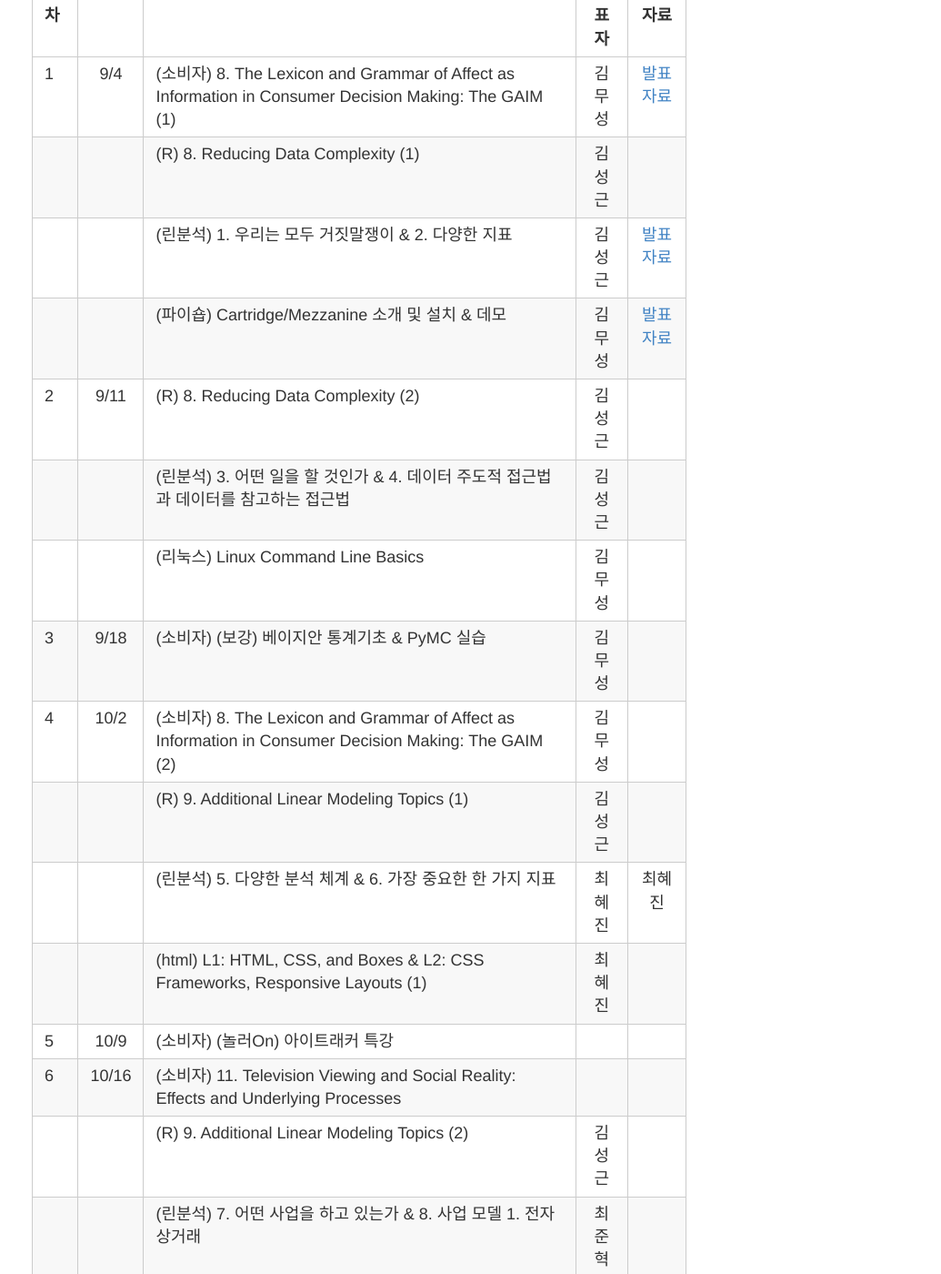
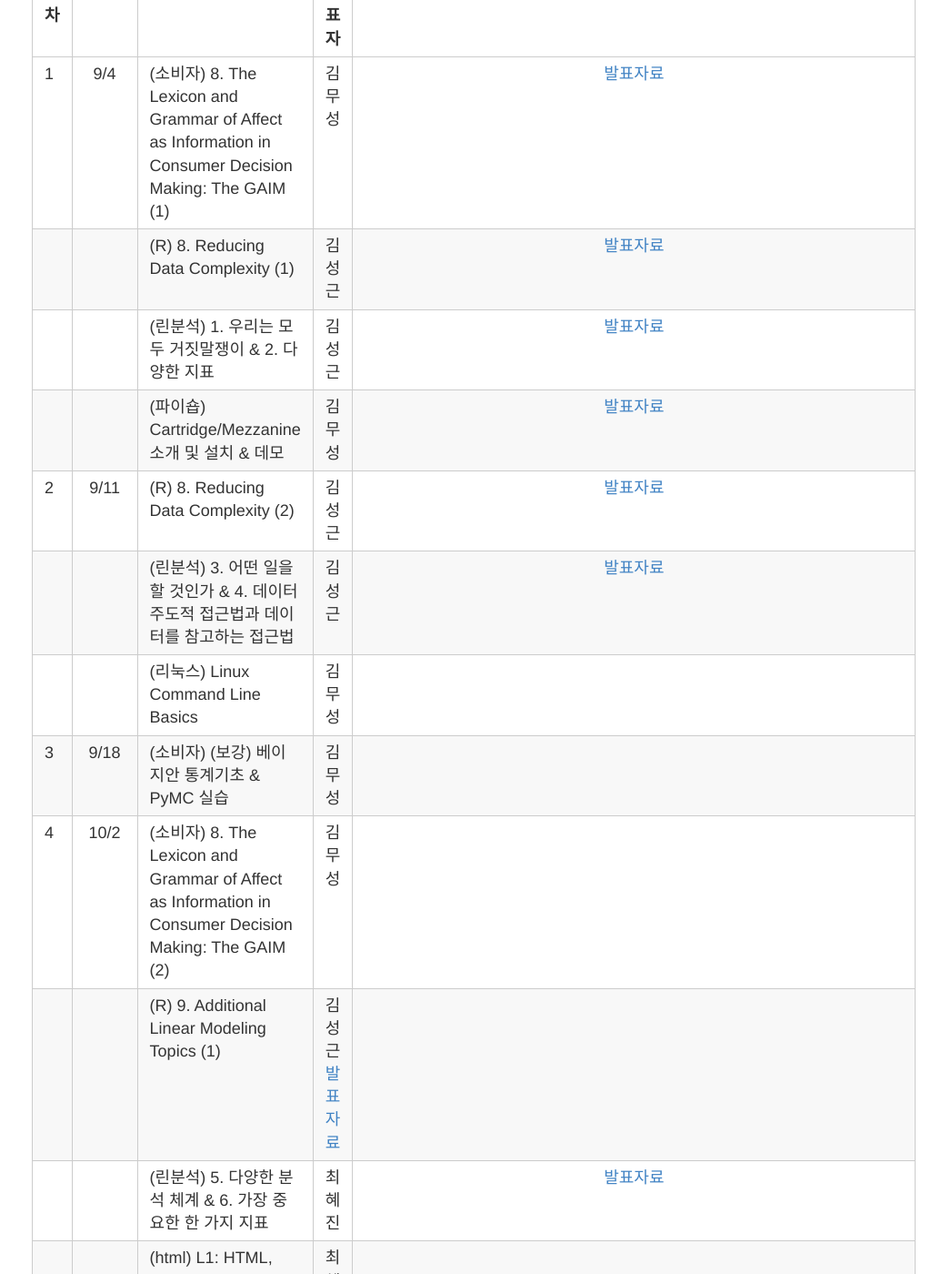
Before and after one commit to psygement/conpsy, a Jekyll site: the page built from _posts/2015-8-21-SCHEDULE.md, in a window 1280 px wide and 1400 px high, scrolled down 5312 px. Shown: the whole window at 91% size, without its empty margins (245-1280 px from the left). Built offline with Jekyll 4.4.1, drawn with Linux system fonts in a browser that asks for light colours; Markdown is read by kramdown in place of the engine named in the settings; some of the changed text lies outside the part shown.

Commit message:
Update 2015-8-21-SCHEDULE.md

```diff
--- a/_posts/2015-8-21-SCHEDULE.md
+++ b/_posts/2015-8-21-SCHEDULE.md
@@ -59,7 +59,7 @@
 | 3 |7/3 |(GA) 2. Digital Analytics Fundamentals (2) |김성근|[발표자료](https://drive.google.com/file/d/0B_Ekt7icI0htTzZJSkljMEVaYTQ/view) |
 |   |    |(소비자) 2. The Role of Knowledge Accessibility in Cognition and Behavior: Implications for Consumer Information Processing (3) |김무성|[발표자료](http://nbviewer.ipython.org/github/psygement/conpsy/blob/master/part1/consumer/ch02/Ch02_The_Role_of_Knowledge_Accessibility_in_Cognition_and_Behavior.ipynb) |
 |   |    |(소비자) 4. Consumer Learning and Expertise |김승욱|[발표자료](https://drive.google.com/file/d/0B-2yw-flkAy_T1M4S1FuSktvRGs/view) |
-| 4 |7/17|(R) 2. An Overview of the R Language |김성근| |
+| 4 |7/17|(R) 2. An Overview of the R Language |김성근|[발표자료](https://github.com/psygement/conpsy/blob/master/part1/R-marketing/ch2/R-marketing_ch2.md) |
 |   |    |(GA) Google Analytics Review |김성근| |
 | 5 |7/24|(소비자) 3.Psychological Distance and Consumer Behavior: A Construal Level Theory Perspective |이수현| [발표자료](https://drive.google.com/file/d/0B3UXG8FFk3jINjRxUVpEcUZzRUU/view) |
 |   |    |(R) 3. Describing Data|김성근|[발표자료](https://github.com/psygement/conpsy/blob/master/part1/R-marketing/ch03/ch3.md) |
@@ -70,10 +70,10 @@
 | 7 |8/7|(소비자) 5. Brands and Successful Brand Extensions: A Social Psychology|이수현|[발표자료](https://drive.google.com/file/d/0B3UXG8FFk3jIanZvYkxhUmJzZDQ/view) |
 |   |    |(GA) 5. Mobile App Analytics Fundamentals|김성근|[발표자료](https://drive.google.com/file/d/0B_Ekt7icI0htUnFIbEtqSGl3ZFk/view)|
 | 8 |8/21|(소비자) 6. Compensatory Reasoning in Choice |김성근|[발표자료](https://drive.google.com/file/d/0B_Ekt7icI0htTERtUU1uX0lrQkU/view) |
-|   |    |(R) 5. Comparing Groups: Tables and Visualizations |김성근| |
+|   |    |(R) 5. Comparing Groups: Tables and Visualizations |김성근|[발표자료](https://github.com/psygement/conpsy/blob/master/part1/R-marketing/ch5/ch5.md) |
 |   |    |(GA) 7. Google Tag Manager (1) Fundamental|김무성|[발표자료](http://nbviewer.ipython.org/github/psygement/conpsy/blob/master/part1/ga/study08/GA_TM.ipynb) |
 | 9 |8/28|(소비자) 7. Conditioning as a Source of Liking: There Is Nothing Simple about It |김성근|[발표자료](https://drive.google.com/file/d/0B_Ekt7icI0htcEdldklkeTlYa2s/view) |
-|   |    |(R) 6. Comparing Groups: Statistical Tests |김성근 | |
+|   |    |(R) 6. Comparing Groups: Statistical Tests |김성근 |[발표자료](https://github.com/psygement/conpsy/blob/master/part1/R-marketing/ch6/ch6.md) |
 |   |    |(R) 7. Identifying Drivers of Outcomes: Linear Models |유광현 | |
 |   |    |(GA) 7. Google Tag Manager (2) |김무성 | |
 
@@ -85,27 +85,26 @@
 | 회차   | 일시   | 내용                                  | 발표자  |              발표자료                    |
 | -----  |:------:| :-------------------------------------|:-------:|:----------------------------------------: |
 | 1 |9/4 |(소비자) 8. The Lexicon and Grammar of Affect as Information in Consumer Decision Making: The GAIM (1) |김무성| [발표자료](http://nbviewer.ipython.org/github/psygement/conpsy/blob/master/part2/consumer/study01/08_The_Lexicon_and_Grammar_of_Affect_as_Information_in_Consumer_Decision_Making.ipynb)|
-|   |    |(R) 8. Reducing Data Complexity (1)|김성근 | |
+|   |    |(R) 8. Reducing Data Complexity (1)|김성근 |[발표자료](https://github.com/psygement/conpsy/blob/master/part1/R-marketing/ch8/ch8.md) |
 |   |    |(린분석) 1. 우리는 모두 거짓말쟁이 & 2. 다양한 지표    |김성근|[발표자료](https://drive.google.com/file/d/0B_Ekt7icI0htWldfNjJSQkM4Mm8/view) |
 |   |    |(파이숍) Cartridge/Mezzanine 소개 및 설치 & 데모    |김무성|[발표자료](http://nbviewer.ipython.org/github/psygement/conpsy/blob/master/part2/shop/study01/Install_and_Intro_on_docker.ipynb) |
-| 2 |9/11 |(R) 8. Reducing Data Complexity (2)| 김성근 | |
-|   |    |(린분석) 3. 어떤 일을 할 것인가 & 4. 데이터 주도적 접근법과 데이터를 참고하는 접근법  |김성근| |
+| 2 |9/11 |(R) 8. Reducing Data Complexity (2)| 김성근 |[발표자료](https://github.com/psygement/conpsy/blob/master/part1/R-marketing/ch8/ch8.md) |
+|   |    |(린분석) 3. 어떤 일을 할 것인가 & 4. 데이터 주도적 접근법과 데이터를 참고하는 접근법  |김성근|[발표자료](https://drive.google.com/file/d/0B_Ekt7icI0htLUo3dVNZSW9rc1E/view) |
 |   |    |(리눅스) Linux Command Line Basics |김무성| |
 | 3 |9/18 |(소비자) (보강) 베이지안 통계기초 & PyMC 실습  |김무성| |
 | 4 |10/2|(소비자) 8. The Lexicon and Grammar of Affect as Information in Consumer Decision Making: The GAIM (2) |김무성| |
-|   |    |(R) 9. Additional Linear Modeling Topics (1)|김성근 | |
-|   |    |(린분석) 5. 다양한 분석 체계 & 6. 가장 중요한 한 가지 지표 |최혜진| 최혜진|
+|   |    |(R) 9. Additional Linear Modeling Topics (1)|김성근[발표자료](https://github.com/psygement/conpsy/blob/master/part1/R-marketing/ch9/ch9_1.md) |
+|   |    |(린분석) 5. 다양한 분석 체계 & 6. 가장 중요한 한 가지 지표 |최혜진|[발표자료](https://drive.google.com/file/d/0B_Ekt7icI0htdllRS3J6NWotbGM/view) |
 |   |    |(html) L1: HTML, CSS, and Boxes & L2: CSS Frameworks, Responsive Layouts (1)   |최혜진| |
-| 5 |10/9|(소비자) (놀러On) 아이트래커 특강| | |
-| 6 |10/16|(소비자) 11. Television Viewing and Social Reality: Effects and Underlying Processes || |
-|   |    |(R) 9. Additional Linear Modeling Topics (2)|김성근 | |
-|   |    |(린분석) 7. 어떤 사업을 하고 있는가 & 8. 사업 모델 1. 전자상거래 |최준혁| |
+| 5 |10/9|(소비자) (놀러On) 아이트래커 특강|최준혁 | |
+| 6 |10/16|(R) 9. Additional Linear Modeling Topics (2)|김성근 |[발표자료](https://github.com/psygement/conpsy/blob/master/part1/R-marketing/ch9/ch9_2.md) |
+|   |    |(린분석) 7. 어떤 사업을 하고 있는가 & 8. 사업 모델 1. 전자상거래 |최준혁|[발표자료](https://drive.google.com/file/d/0B_Ekt7icI0htYUkxblVEZHV0cms/view) |
 |   |    |(html) L1: HTML, CSS, and Boxes & L2: CSS Frameworks, Responsive Layouts (2)  |최혜진| |
 |   |    |(html) L3: Bootstrap and Other Frameworks    |박신홍| |
 | 7 |10/23|(R) 10. Confirmatory Factor Analysis and Structural Equation Modeling (1)|김무성 | |
-|   |    |(린분석) 9. 사업 모델 2 : SaaS & 10. 사업 모델 3: 무료 모바일 앱    |김성근| |
+|   |    |(린분석) 9. 사업 모델 2 : SaaS & 10. 사업 모델 3: 무료 모바일 앱    |김성근|발표자료](https://drive.google.com/drive/folders/0B_Ekt7icI0htWEF2azY3ZXNfRnM) |
 |   |    |(린분석) 13. 사업 모델 6 : 양면 마켓플레이스 & 14. 사업 단계 || |
 |   |    |(파이썬) 파이썬 기초 (1)  |송찬호| |
 | 8 |10/30|(R) 10. Confirmatory Factor Analysis and Structural Equation Modeling (2)|김무성 | |
-|   |    |(린분석) 11. 사업 모델 4 : 미디어 사이트 & 12. 사업 모델 5: 사용자 제작 콘텐츠    |김성근| |
+|   |    |(린분석) 11. 사업 모델 4 : 미디어 사이트 & 12. 사업 모델 5: 사용자 제작 콘텐츠    |김성근|[발표자료](https://drive.google.com/file/d/0B_Ekt7icI0htS3duaUlGTWY3NFE/view) |
 |   |    |(파이썬) 파이썬 기초 (2)  |송찬호| |
```
